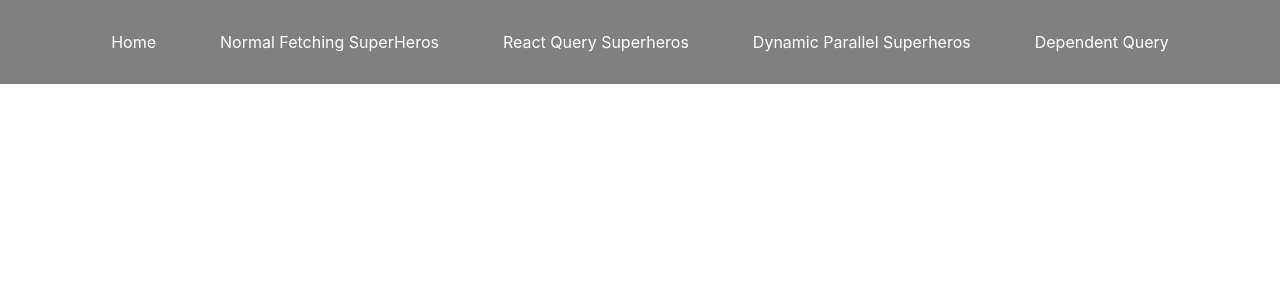
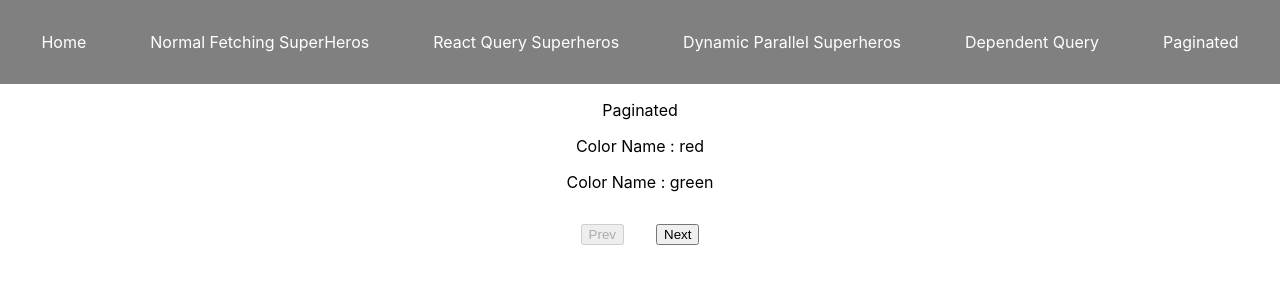
Before and after one commit to uzairansari11/React_QUERY, a React (Create React App) app: page /req/paginated/query/api/calls in a window 1280 px wide. Shown: the top 300 px of the page. Built offline with nearby package versions, Linux system fonts and the light colour scheme; data requests are answered from the project's data file.

Commit message:
paginate and keep previous data

```diff
--- a/db.json
+++ b/db.json
@@ -176,5 +176,15 @@
                         "javascript"
                   ]
             }
+      ],
+      "colors": [
+            {"id":1,"color":"red"},
+            {"id":2,"color":"green"},
+            {"id":3,"color":"blue"},
+            {"id":4,"color":"yellow"},
+            {"id":5,"color":"pink"},
+            {"id":6,"color":"black"},
+            {"id":7,"color":"teal"}
+
       ]
 }
--- a/src/App.js
+++ b/src/App.js
@@ -39,6 +39,10 @@ function App() {
           {" "}
           Dependent Query
         </Link>
+        <Link to="/req/paginated/query/api/calls" style={style}>
+          {" "}
+          Paginated
+        </Link>
       </div>
       <MainRouting />
     </div>
--- a/src/Routes/Routing.js
+++ b/src/Routes/Routing.js
@@ -5,6 +5,7 @@ import Superhero from "../components/Superhero";
 import RQFsuperherodetails from "../components/RQFsuperherodetails";
 import DynamicParallelQuery from "../components/DynamicParallelQuery";
 import DependentQuery from "../components/DependentQuery";
+import Paginated from "../components/Paginated";
 
 const MainRouting = () => {
   return (
@@ -21,6 +22,7 @@ const MainRouting = () => {
         path="/req/dependent/query/api/calls"
         element={<DependentQuery />}
       />
+      <Route path="/req/paginated/query/api/calls" element={<Paginated />} />
     </Routes>
   );
 };
--- a/src/components/DynamicParallelQuery.js
+++ b/src/components/DynamicParallelQuery.js
@@ -26,7 +26,7 @@ const DynamicParallelQuery = () => {
                     ) : ele.isError ? (
                       <p>{ele.error.message}</p>
                     ) : (
-                      <div>
+                      <div key={ele.id}>
                         <p>{ele?.data?.data?.superhero}</p>
                       </div>
                     );
--- /dev/null
+++ b/src/components/Paginated.js
@@ -0,0 +1,55 @@
+import React, { useState } from "react";
+import { useQuery } from "react-query";
+import axios from "axios";
+const Paginated = () => {
+  const fetcherFunction = (page) => {
+    return axios.get(`http://localhost:8080/colors?_limit=2&_page=${page}`);
+  };
+  const [page, setPage] = useState(1);
+  const { data, isLoading, isError, error } = useQuery(
+    ["paginatedData", page],
+    () => fetcherFunction(page),
+    {
+      keepPreviousData: true,
+    }
+  );
+  // const res = useQuery(["paginatedData", page], () => fetcherFunction(page));
+  console.log(data?.headers.get("X-Total-Count"), "i am header");
+  return (
+    <div>
+      <p>Paginated</p>
+      {isLoading ? (
+        <p>Loading Data ...</p>
+      ) : isError ? (
+        <p>{error.message}</p>
+      ) : (
+        data?.data?.map((ele) => (
+          <div key={ele.id}>
+            <p>Color Name : {ele.color || "N/A"}</p>
+          </div>
+        ))
+      )}
+      <div
+        style={{
+          display: "flex",
+          flexWrap: "wrap",
+          justifyContent: "center",
+          columnGap: "2rem",
+          marginTop: "2rem",
+        }}
+      >
+        <button onClick={() => setPage(page - 1)} disabled={page === 1}>
+          Prev
+        </button>
+        <button
+          onClick={() => setPage(page + 1)}
+          disabled={page === Math.ceil(data?.headers.get("X-Total-Count") / 2)}
+        >
+          Next
+        </button>
+      </div>
+    </div>
+  );
+};
+
+export default Paginated;
```
Also changed, not shown: 1 other file (tests, documents, lock files or other folders).
